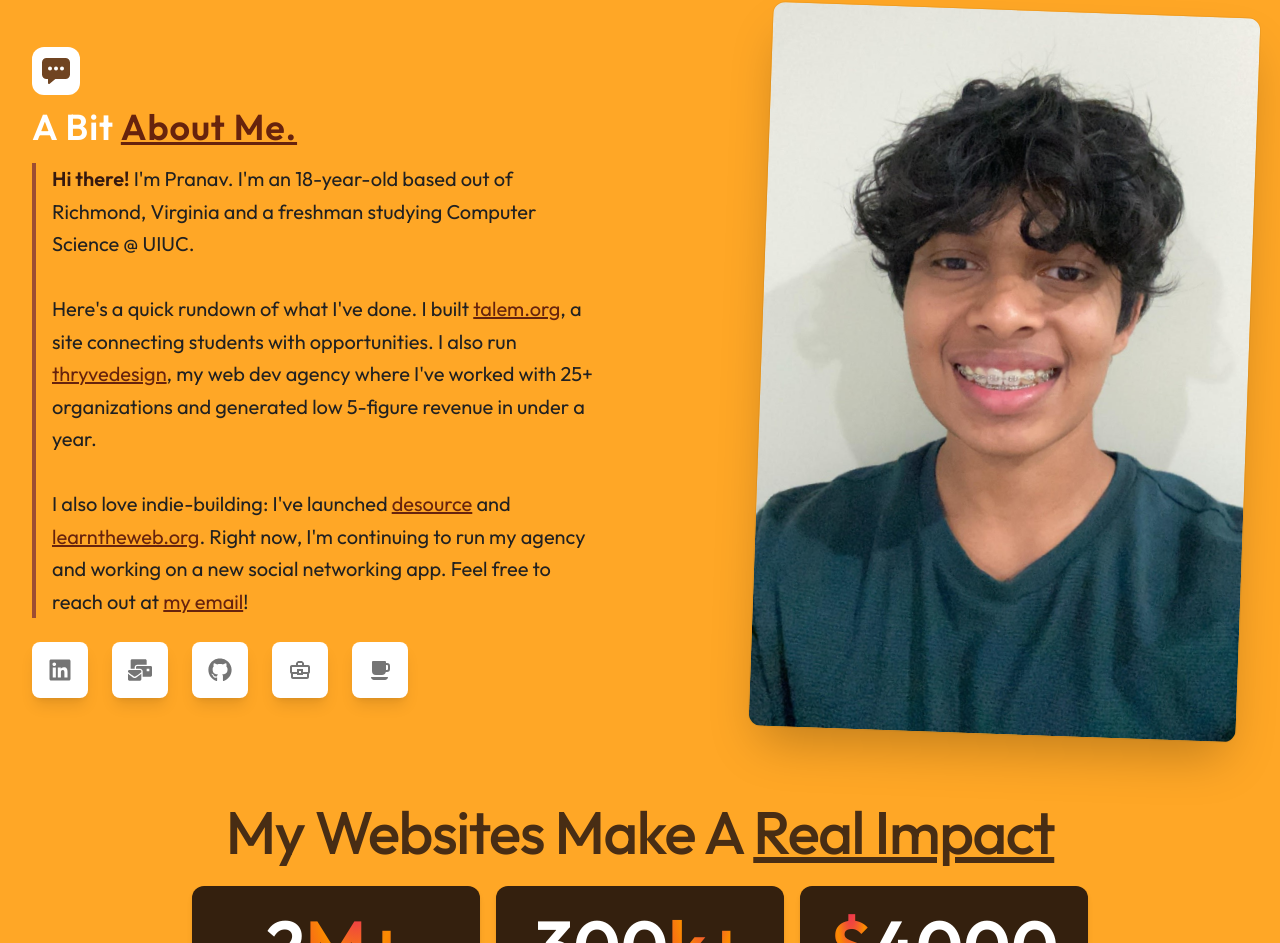
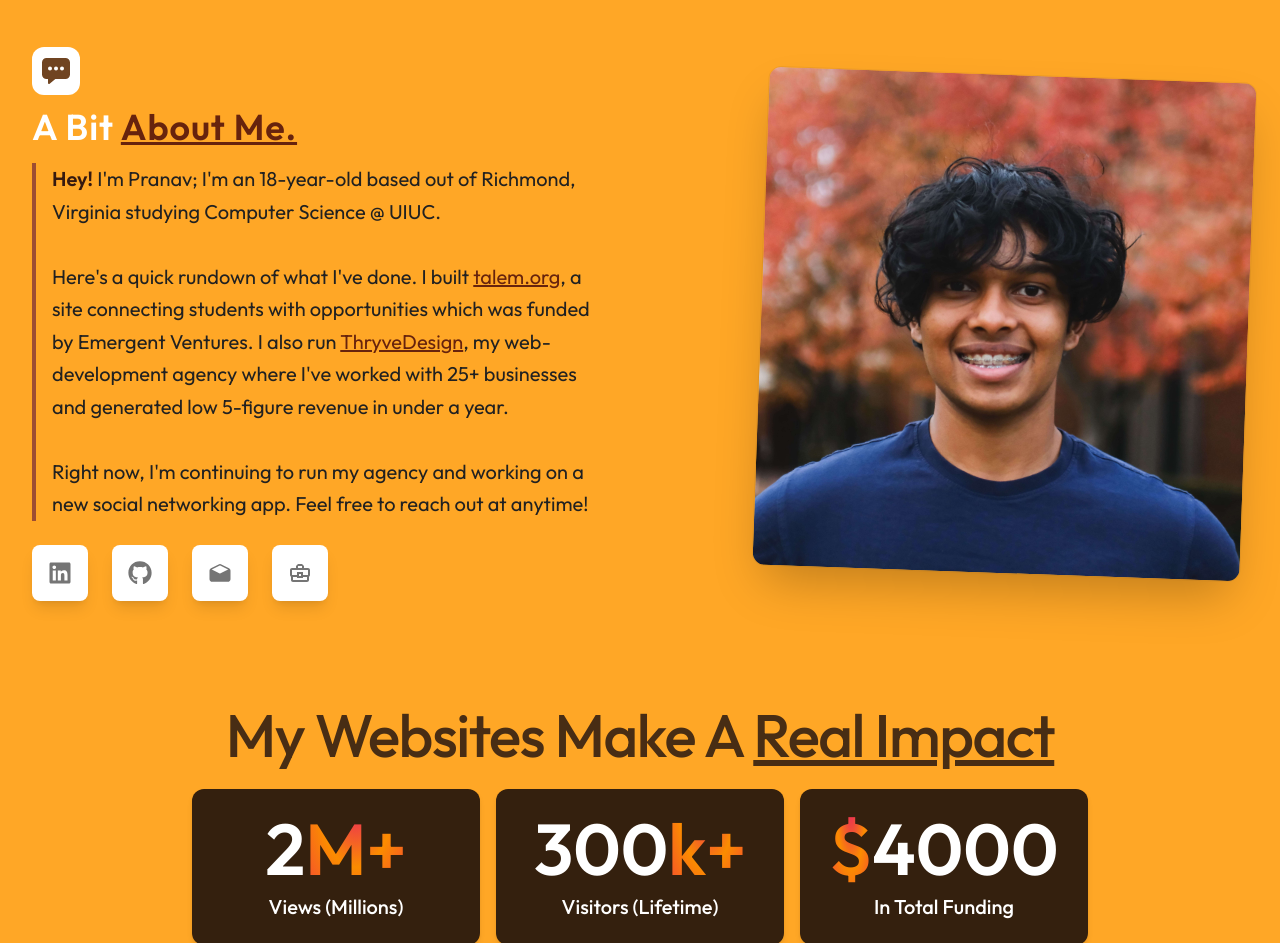
Before and after one commit to PkTheCoda/portfolio, a React (Vite) app: page / in a window 1280 px wide. Shown: the part 997-1940 px from the top of the page. Built offline with nearby package versions, Linux system fonts and the light colour scheme.

Commit message:
changed profile pic

```diff
--- a/src/Components/AboutSection.jsx
+++ b/src/Components/AboutSection.jsx
@@ -1,7 +1,6 @@
 import React from "react";
 import {
   FaLinkedin,
-  FaMailBulk,
   FaGithub,
   FaVolleyballBall,
   FaTableTennis,
@@ -12,7 +11,8 @@ import { BiSolidCoffeeAlt } from "react-icons/bi";
 import { IoChatboxEllipses } from "react-icons/io5";
 import { MdOutlineBusinessCenter } from "react-icons/md";
 import mePicturenew from "../Images/pranavlatest.jpg";
-import pranavprofile from '../Images/pranavprofile.jpg'
+import pranavprofile from '../Images/pranavheadshot.jpg'
+import { IoMailOpen } from "react-icons/io5";
 
 export default function AboutMe() {
   return (
@@ -38,10 +38,10 @@ export default function AboutMe() {
                   </h2>
                   <p className="px-4 text-gray-900 border-l-4 border-[#9d4d32] text-xl leading-relaxed text-slate-900 my-4">
                     <span className="text-[#36190f] font-semibold">
-                      Hi there!
+                      Hey!
                     </span>{" "}
-                    I'm Pranav. I'm an 18-year-old based out of Richmond, Virginia and a
-                    freshman studying Computer Science @ UIUC.
+                    I'm Pranav; I'm an 18-year-old based out of Richmond, Virginia studying
+                    Computer Science @ UIUC.
                     <br />
                     <br />
 
@@ -53,44 +53,19 @@ export default function AboutMe() {
                     >
                       talem.org
                     </a>
-                    , a site connecting students with opportunities. I also run{" "}
+                    , a site connecting students with opportunities which was funded by Emergent Ventures. I also run{" "}
                     <a
                       href="https://thryvedesign.com"
                       target="_blank"
                       className="underline text-[#67230d]"
                     >
-                      thryvedesign
+                      ThryveDesign
                     </a>
-                    , my web dev agency where I've worked with 25+ organizations and generated low 5-figure revenue in under a year.
+                    , my web-development agency where I've worked with 25+ businesses and generated low 5-figure revenue in under a year.
                     <br />
                     <br />
-                    I also love indie-building: I've launched{" "}
-                    <a
-                      href="https://desourcedesign.vercel.app"
-                      target="_blank"
-                      className="underline text-[#67230d]"
-                    >
-                      desource
-                    </a>
-                    {" "}and{" "}
-                    <a
-                      href="https://learntheweb.org"
-                      target="_blank"
-                      className="underline text-[#67230d]"
-                    >
-                      learntheweb.org
-                    </a>
-                    . Right now, I'm continuing to run my agency and working on a new social networking app.
-                    Feel free to reach out at{" "}
-                    <a
-                      href="mailto:pranavkonjeti@gmail.com"
-                      target="_blank"
-                      className="underline text-[#67230d]"
-                    >
-                      my email
-                    </a>
-
-                    !
+                    Right now, I'm continuing to run my agency and working on a new social networking app.
+                    Feel free to reach out at anytime!
                   </p>
 
                   <div className="flex mt-6 space-x-4 items-center  gap-x-2">
@@ -102,12 +77,6 @@ export default function AboutMe() {
                       <FaLinkedin className="text-2xl" />
                     </a>
                     <a
-                      href="mailto:pranavkonjeti@gmail.com"
-                      className="contact-buttons-about"
-                    >
-                      <FaMailBulk className="text-2xl" />
-                    </a>
-                    <a
                       href="https://github.com/PkTheCoda"
                       target="_blank"
                       className="contact-buttons-about"
@@ -115,18 +84,17 @@ export default function AboutMe() {
                       <FaGithub className="text-2xl" />
                     </a>
                     <a
+                      href="mailto:pranavkonjeti@gmail.com"
+                      className="contact-buttons-about"
+                    >
+                      <IoMailOpen className="text-2xl" />
+                    </a>
+                    <a
                       href="https://thryvedesign.com"
                       target="_blank"
                       className="contact-buttons-about"
                     >
                       <MdOutlineBusinessCenter className="text-2xl" />
-                    </a>
-                    <a
-                      href="https://buymeacoffee.com/pranavkonjeti"
-                      target="_blank"
-                      className="contact-buttons-about"
-                    >
-                      <BiSolidCoffeeAlt className="text-2xl" />
                     </a>
                   </div>
                 </div>
```
Also changed, not shown: src/Images/pranavheadshot.jpg (added).
